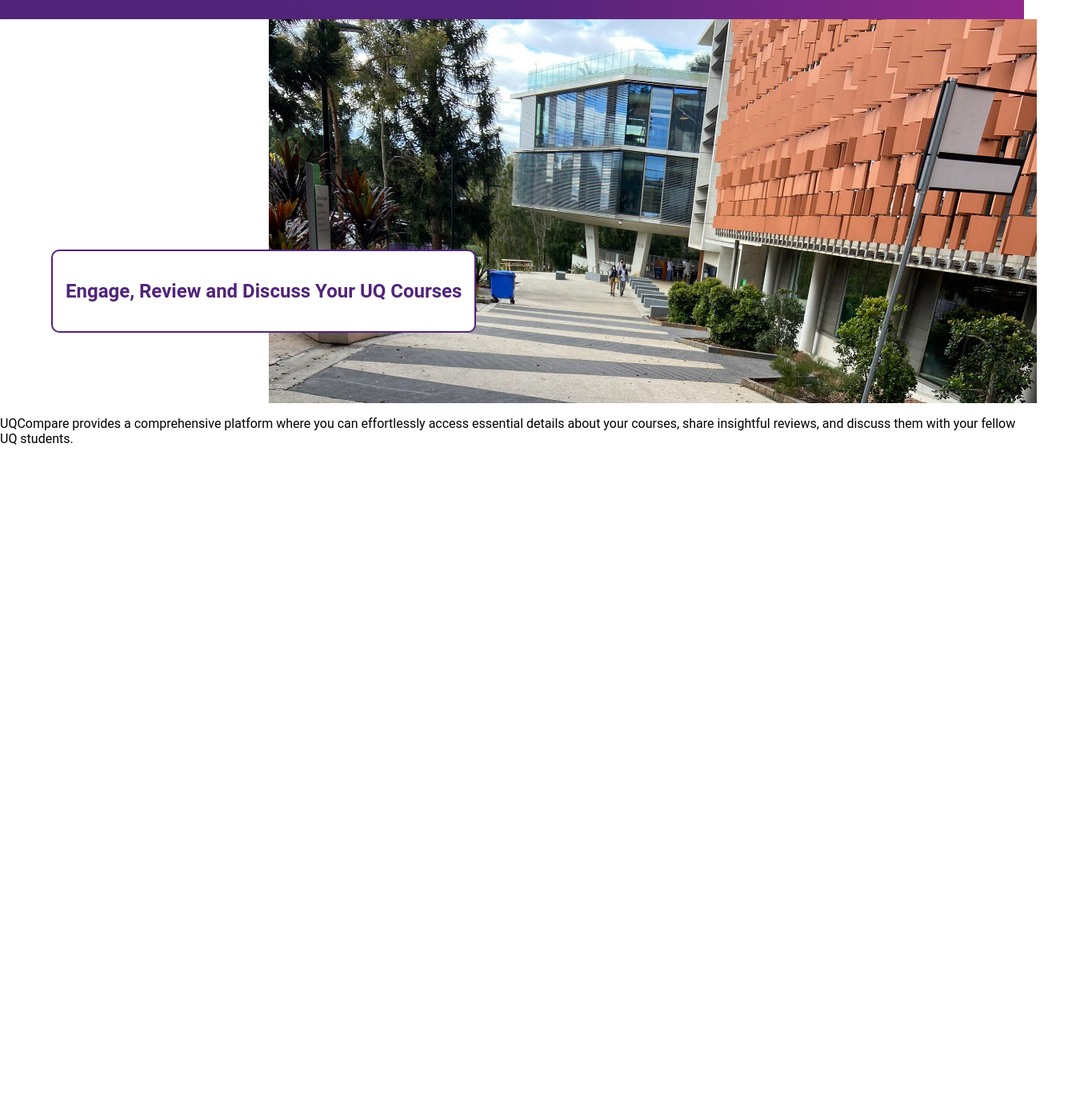
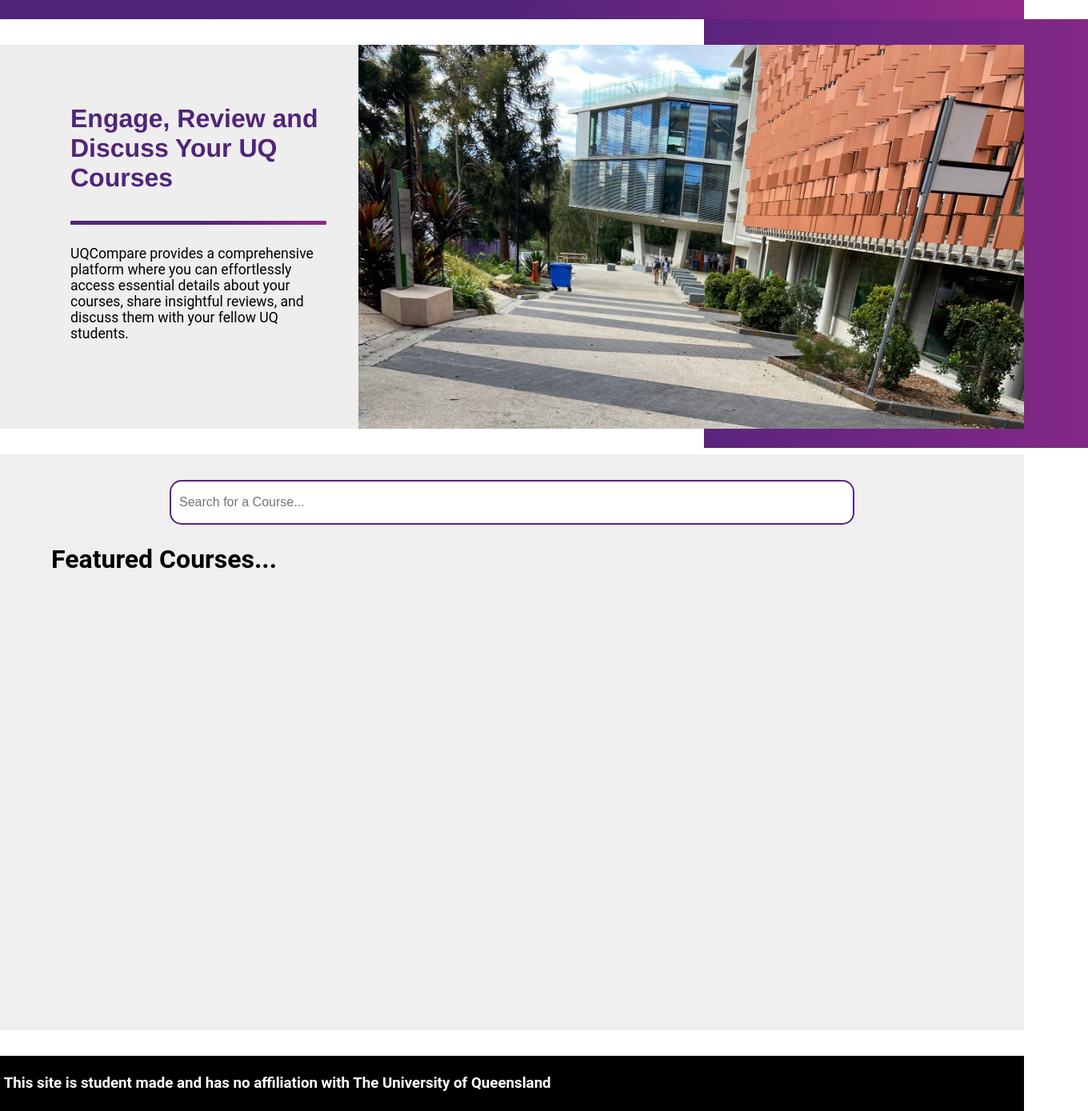
Before and after one commit to rkoll55/UQCompare, a React (Vite) app: page / in a window 1280 px wide. Shown: the part 57-1446 px from the top of the page at 80% size, 1360 px wide, since content can reach past the window. Before the commit the page ends 800 px from the top, so only its background shows below. Built offline with nearby package versions, Linux system fonts and the light colour scheme.

Commit message:
added the courses section

```diff
--- a/src/App.jsx
+++ b/src/App.jsx
@@ -1,12 +1,16 @@
 import { useState } from "react";
 import Header from "./components/Header.jsx";
 import Poster from "./components/Poster.jsx";
+import Courses from "./components/Courses.jsx";
+import Footer from "./components/Footer.jsx";
 
 function App() {
   return (
     <>
       <Header />
       <Poster />
+      <Courses />
+      <Footer />
     </>
   );
 }
--- /dev/null
+++ b/src/components/Courses.jsx
@@ -0,0 +1,14 @@
+import Search from "./Search";
+import Styles from "./styles/courses.module.css";
+function Courses() {
+  return (
+    <section className={Styles.courseSection}>
+      <Search />
+      <h1 className={Styles.coursesHeader}>
+        Featured Courses...
+      </h1>
+    </section>
+  );
+}
+
+export default Courses;
--- /dev/null
+++ b/src/components/Footer.jsx
@@ -0,0 +1,13 @@
+import Styles from "./styles/footer.module.css";
+
+function Footer() {
+  return (
+    <div className={Styles.footer}>
+      <h3>
+        This site is student made and has no affiliation with The University of
+        Queensland
+      </h3>
+    </div>
+  );
+}
+export default Footer;
--- a/src/components/Poster.jsx
+++ b/src/components/Poster.jsx
@@ -3,17 +3,21 @@
 
 function Poster() {
   return (
+    <>
+            <div className={styles.square} />
       <section className={styles.poster}>
         <div className={styles.posterHeading}>
           <h1>Engage, Review and Discuss Your UQ Courses</h1>
+          <hr className={styles.lineBreak} />
+          <p className={styles.posterInfo}>
+            UQCompare provides a comprehensive platform where you can
+            effortlessly access essential details about your courses, share
+            insightful reviews, and discuss them with your fellow UQ students.
+          </p>
         </div>
         <img src={poster} className={styles.posterImage} />
-      <p className={styles.posterInfo}>
-        UQCompare provides a comprehensive platform where you can effortlessly
-        access essential details about your courses, share insightful reviews,
-        and discuss them with your fellow UQ students.
-      </p>
       </section>
+    </>
   );
 }
 
--- /dev/null
+++ b/src/components/Search.jsx
@@ -0,0 +1,35 @@
+import { useState } from "react";
+
+const styles = {
+  search: {
+    fontSize: "1rem",
+    padding: "10px",
+    borderRadius: "15px",
+    border: "2px solid #5B247C",
+    width: "65%",
+    height: "2rem",
+    marginLeft: "auto",
+    marginRight: "auto",
+    marginTop: "2rem",
+  },
+};
+
+function Search() {
+  const [value, setValue] = useState("");
+
+  const handleChange = (event) => {
+    setValue(event.target.value);
+  };
+
+  return (
+    <input
+      type="text"
+      value={value}
+      onChange={handleChange}
+      placeholder="Search for a Course..."
+      style={styles.search}
+    />
+  );
+}
+
+export default Search;
--- /dev/null
+++ b/src/components/styles/courses.module.css
@@ -0,0 +1,16 @@
+
+.courseSection {
+    margin-top: 2rem;
+    background-color: #EFEFEF;
+    display: flex;
+    flex-direction: column;
+    align-items: center;
+    height: 90vh;
+}
+
+.coursesHeader {
+    margin-top: 1.5rem;
+    margin-left: 4rem;
+    margin-right: auto;
+    font-size: 2rem;
+}
--- /dev/null
+++ b/src/components/styles/footer.module.css
@@ -0,0 +1,7 @@
+.footer {
+  background-color: black;
+  padding: 0.3rem;
+  margin-top: 2rem;
+  margin-bottom: 0;
+  color: white;
+}
--- a/src/components/styles/poster.module.css
+++ b/src/components/styles/poster.module.css
@@ -2,30 +2,53 @@
   width: 100%;
   margin: auto;
   display: flex;
-  flex-direction: column;
+  position: relative;
+  margin-top: 2rem;
+  background-color: rgb(238, 238, 238);
   position: relative;
 }
 
 .posterImage {
-  width: 75%;
+  width: 65%;
   object-fit: cover;
   object-position: top;
   height: 30rem;
-  margin-left: 21rem;
-  margin-right: auto;
+  margin-left: auto;
   justify-content: center;
 }
 
 .posterHeading {
-  position: absolute;
-  background-color: white;
-  top: 18rem;
-  left: 4rem;
-  border-radius: 10px;
-  border: 2px solid #51247a;
+  margin-top: 3rem;
+  display: flex;
+  flex-direction: column;
+  width: 20rem;
+  margin-left: 5.5rem;
 }
 
 .posterHeading h1 {
   color: #51247a;
-  padding: 1rem;
+  font-size: 2rem;
+  font-family: "Montserrat", Helvetica, Arial, sans-serif;
 }
+
+.posterHeading p {
+  font-size: 1.1rem;
+}
+
+.lineBreak {
+  width: 20rem;
+  color: #51247a;
+  background: linear-gradient(to right, #51247a, #52247a, #92298a);
+  height: 5px;
+  border: none;
+  border-radius: 1px;
+}
+
+.square {
+  position: absolute;
+  z-index: -1;
+  left: 55rem;
+  height: 33.5rem;
+  width: 30rem;
+  background: linear-gradient(to right, #5B247C, #832887);
+}
```
Lines whose indentation alone changed are shown as unchanged.
